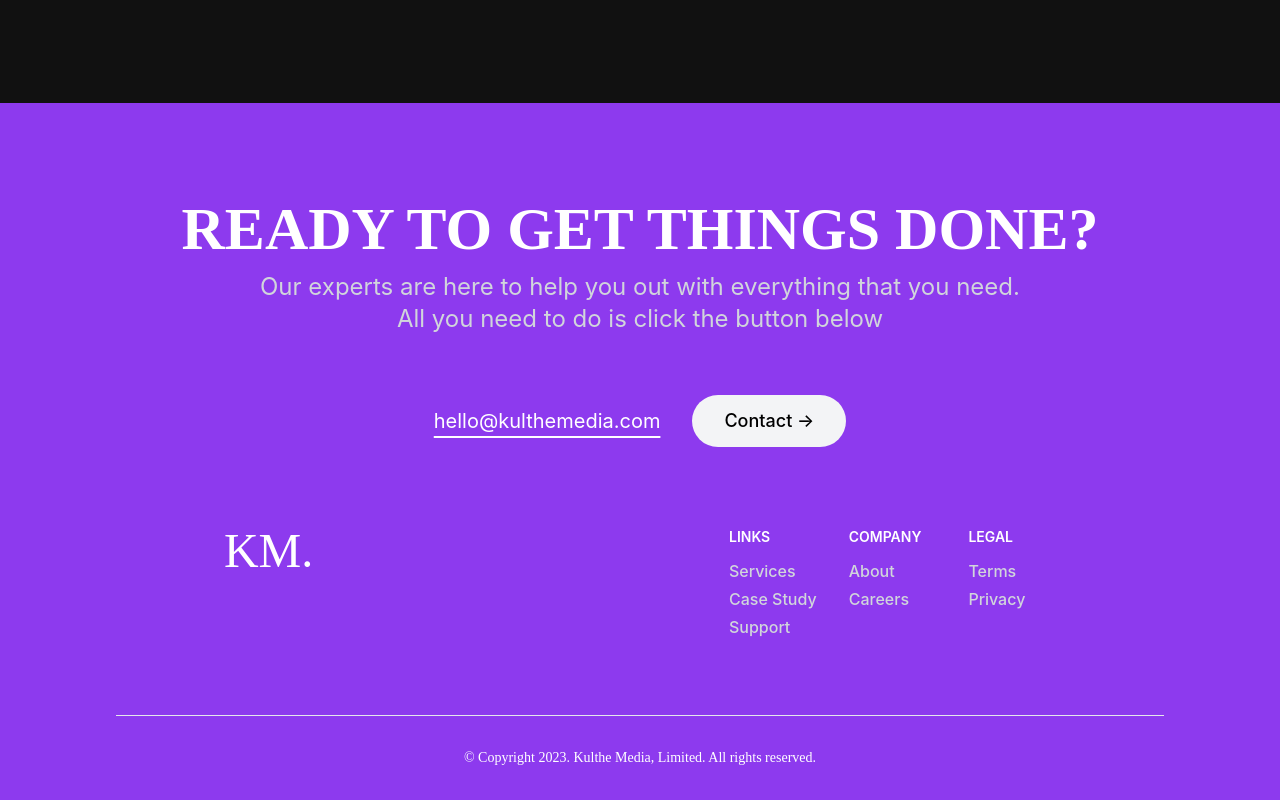
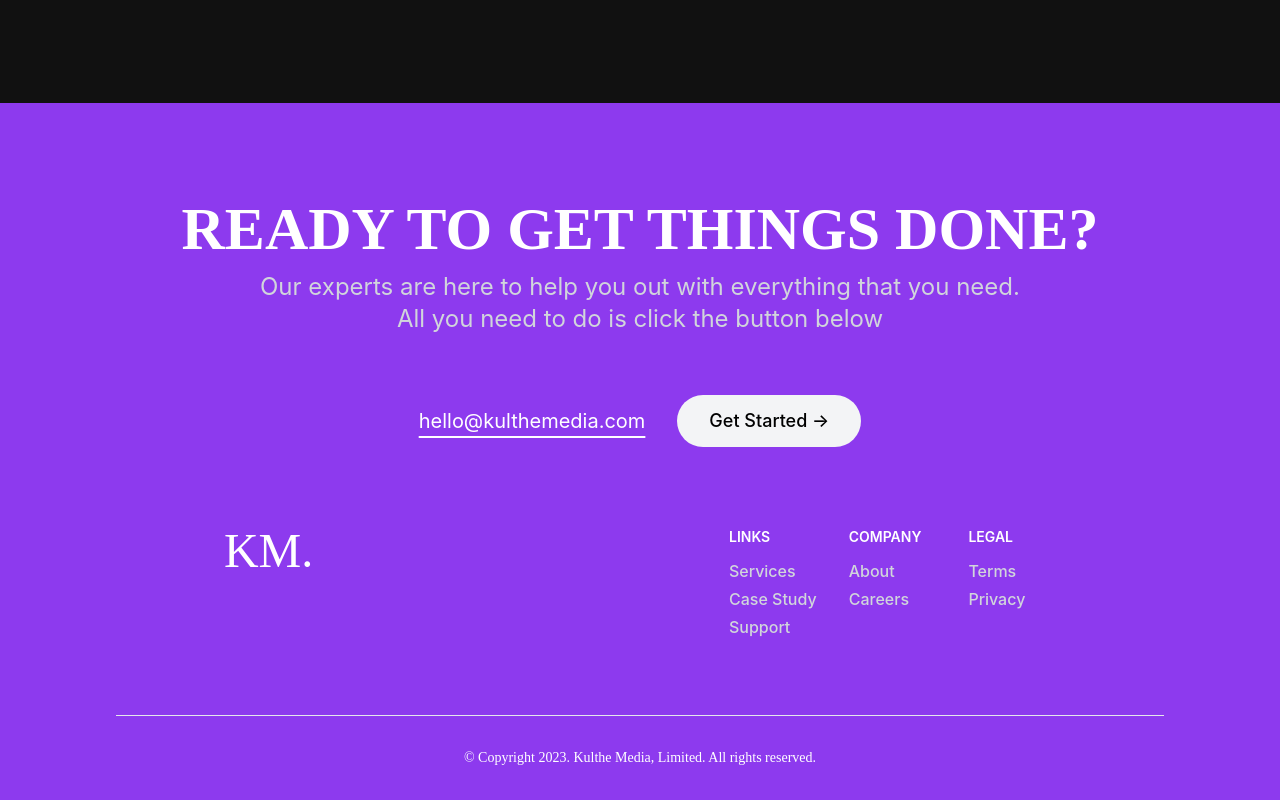
Before and after one commit to kultheco/kulthemedia-web, a React (Create React App) app: page / in a window 1280 px wide. Shown: the part 5087-5887 px from the top of the page. Built offline with nearby package versions, Linux system fonts and the light colour scheme.

Commit message:
some link changes

```diff
--- a/src/components/common/Footer.jsx
+++ b/src/components/common/Footer.jsx
@@ -22,10 +22,10 @@ const Footer = () => {
           </a>
         </div>
         <a
-          href="/contact"
+          href="/get-started"
           className="focus:ring-4 focus:outline-none  font-medium rounded-full text-base lg:text-lg px-5 py-2 lg:px-8 lg:py-3 text-center mr-3 md:mr-0 text-black bg-gray-100 hover:bg-gray-900 hover:text-white transition duration-300"
         >
-          Contact &rarr;
+          Get Started &rarr;
         </a>
       </div>
       <div className="flex flex-col md:flex-row space-y-4 md:space-y-0  items-start md:justify-around md:items-start pt-8 pb-10 mx-4">
```
